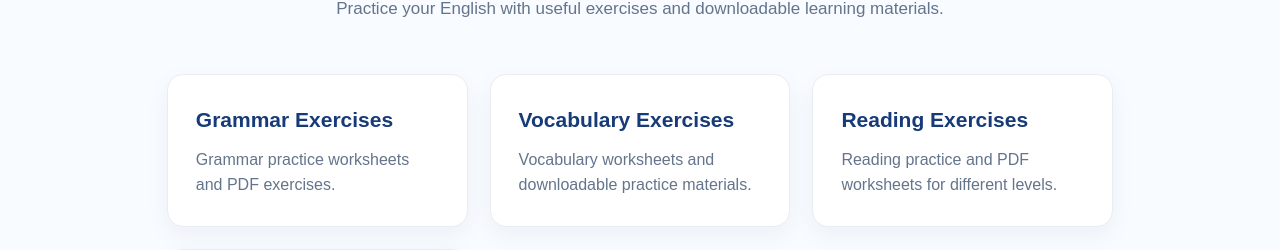
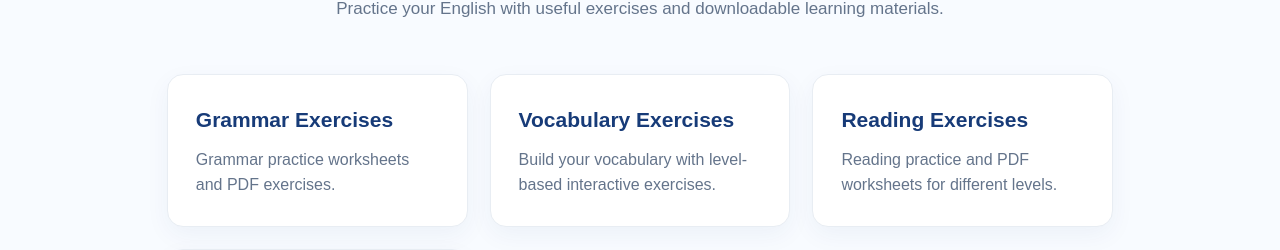
Before and after one commit to rezazamani8201-ux/hedefenglish, a Next.js app: page /exercises in a window 1280 px wide. Shown: the part 302-552 px from the top of the page. Built offline with nearby package versions, Linux system fonts and the light colour scheme; no server answers.

Commit message:
Enable vocabulary exercises card

```diff
--- a/app/exercises/page.tsx
+++ b/app/exercises/page.tsx
@@ -141,13 +141,16 @@ export default function Exercises() {
   </p>
 </Link>
 
-          <div
+          <Link
+  href="/exercises/vocabulary"
   style={{
     background: "#ffffff",
     border: "1px solid #e8edf3",
     borderRadius: "16px",
     padding: "28px",
     boxShadow: "0 8px 25px rgba(23, 59, 120, 0.05)",
+    textDecoration: "none",
+    display: "block",
   }}
 >
   <h2
@@ -167,9 +170,9 @@ export default function Exercises() {
       lineHeight: 1.6,
     }}
   >
-              Vocabulary worksheets and downloadable practice materials.
+    Build your vocabulary with level-based interactive exercises.
   </p>
-          </div>
+</Link>
 
           <div
             style={{
```
Lines whose indentation alone changed are shown as unchanged.
